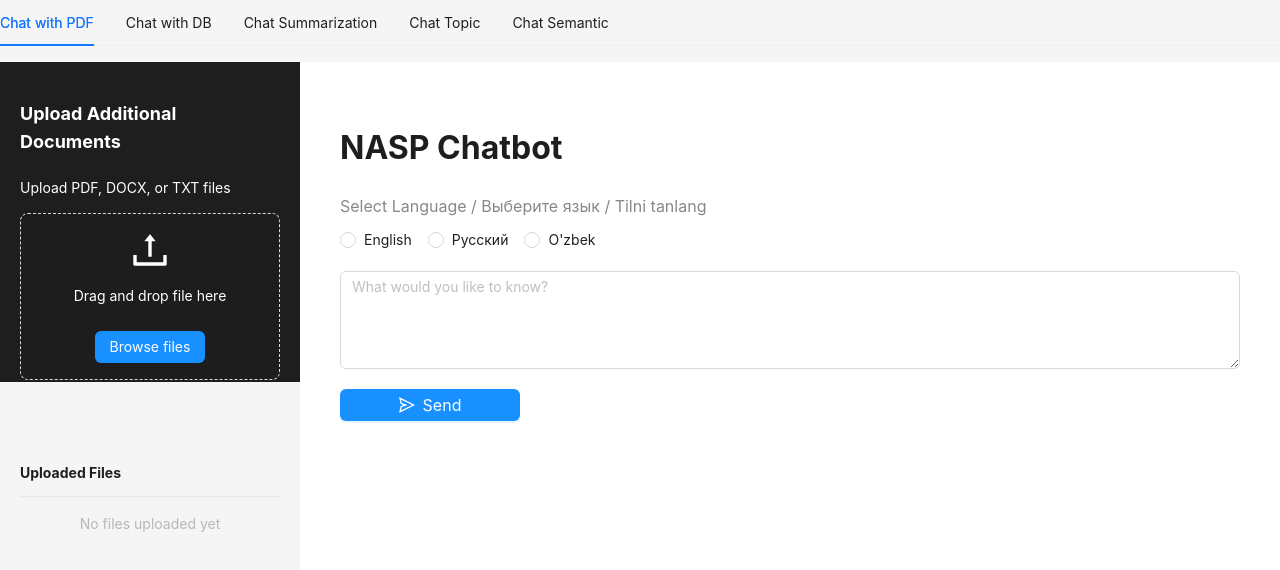
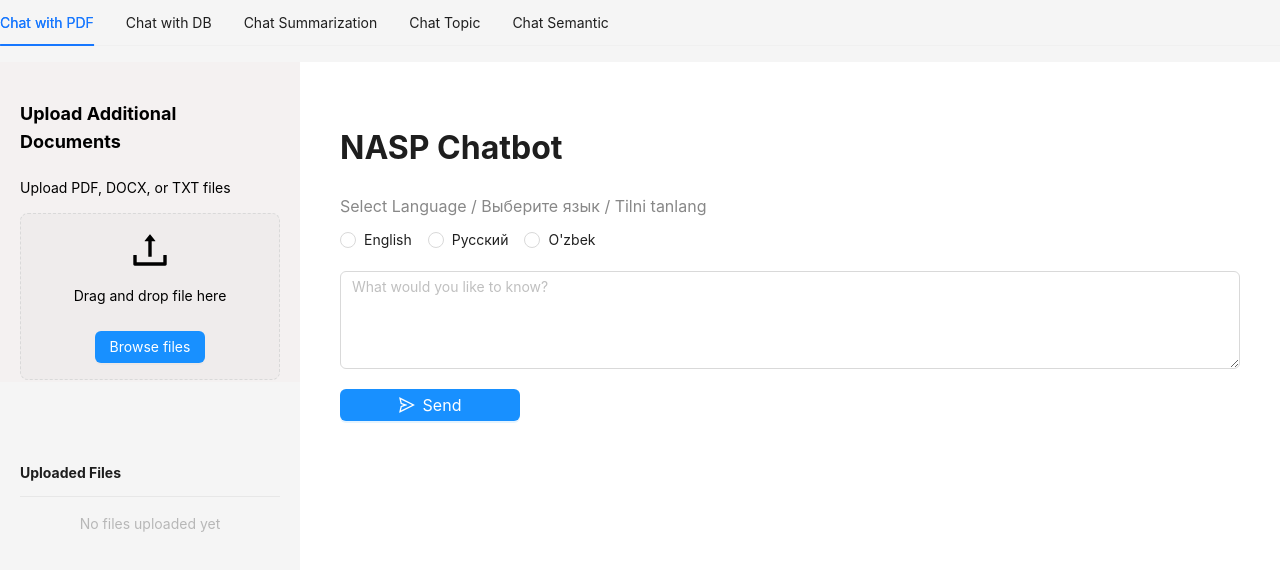
Before and after one commit to Gogi2016/ai-chat, a React (Create React App) app: page / in a window 1280 px wide. Shown: the top 570 px of the page. Built offline with nearby package versions, Linux system fonts and the light colour scheme.

Commit message:
1st page pdf

```diff
--- a/src/App.css
+++ b/src/App.css
@@ -52,9 +52,9 @@ body {
 }
 
 .upload-sider {
-  background-color: #1e1e1e;
+  background-color: rgb(244, 241, 241);
   padding: 20px;
-  color: white;
+  color: black;
   height: 40%;
 }
 
@@ -79,7 +79,7 @@ body {
 .upload-dragger {
   background-color: #333;
   text-align: center;
-  color: white;
+  color: black;
   border-radius: 10px;
 }
 
@@ -89,7 +89,7 @@ body {
 
 .upload-icon {
   font-size: 40px;
-  color: #fff;
+  color: black;
 }
 
 .browse-button {
@@ -154,6 +154,17 @@ body {
   background-color: #40a9ff;
 }
 
+/* Containers for Upload Section and Uploaded Files Section */
+.upload-container{
+  color: #1e1e1e;
+  background-color: #888;
+}
+
+
+.uploaded-files-container {
+  margin-bottom: 30px;
+}
+
 /* Media Queries */
 @media (max-width: 768px) {
   .upload-sider {
```
